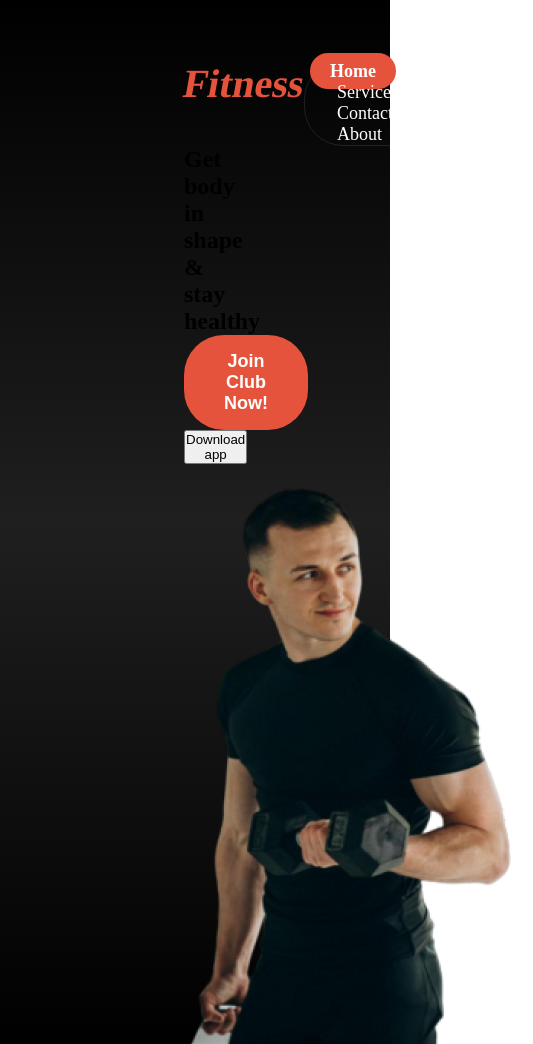
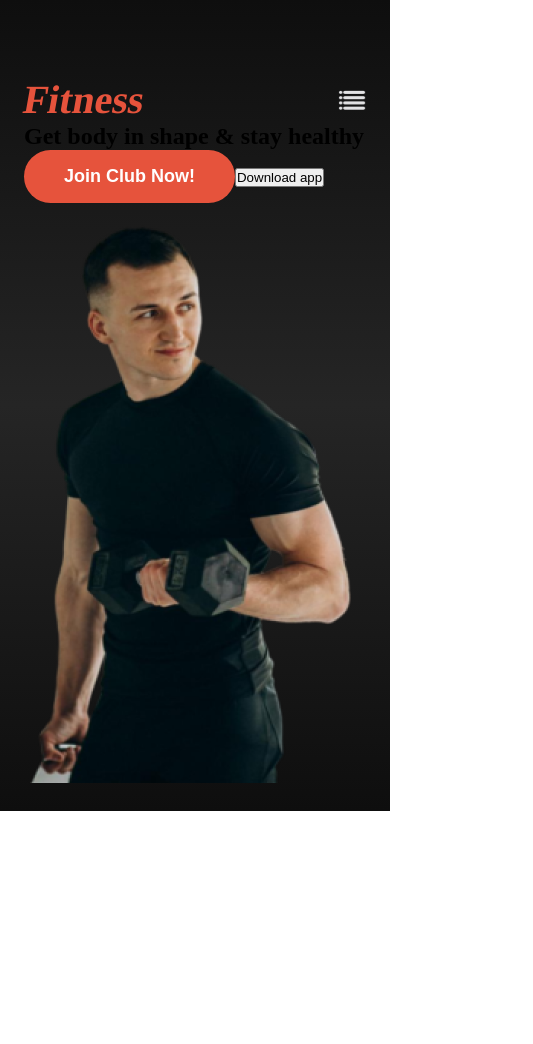
Before and after one commit to SoyebuzamanNaim/bro-stay-fit, a plain HTML site: page index.html in a window 390 px wide. Shown: the top 1044 px of the page, 533 px wide, since content can reach past the window. After the commit the page ends 844 px from the top, so only its background shows below. Drawn offline with Linux system fonts and the light colour scheme.

Commit message:
responsive navbar

```diff
--- a/index.html
+++ b/index.html
@@ -12,12 +12,16 @@
             <div >
                 <h2 class="fitness primary-text">Fitness</h2>
             </div>
+            <div class="menu-box"><a href="#menu-box"><img src="images/pngegg.png" alt="menu bar png"></a></div>
+
             <div class="menu">
                 <a href="#home" class="home-a primary-font-size secondary-text primary-btn-bg">Home</a>
-                <a href="underdevpage.html" class="nav-a gap-4 secondary-text primary-font-size">Service</a>
-                <a href="underdevpage.html" class="nav-a gap-4 secondary-text primary-font-size">Contact</a>
-                <a href="underdevpage.html" class="nav-a gap-4 secondary-text primary-font-size">About</a>
+                <a href="#service" class="nav-a gap-4 secondary-text primary-font-size">Service</a>
+                <a href="#contact" class="nav-a gap-4 secondary-text primary-font-size">Contact</a>
+                <a href="#about" class="nav-a gap-4 secondary-text primary-font-size">About</a>
+
             </div>
+
         </nav>
         <body>
             <div>
--- a/styles/style.css
+++ b/styles/style.css
@@ -1,13 +1,16 @@
+/* common codes */
+
 *{
     @import url('https://fonts.googleapis.com/css2?family=Inter:ital,opsz,wght@0,14..32,100..900;1,14..32,100..900&display=swap');
-    padding: 0%;
-    margin: 0%;
+    padding: 0px;
+    margin: 0px;
+
 
 }
-/* common codes */
+
 .primary-text{color: rgb(230, 83, 60);}
 .secondary-text{color: white;}
-.primary-btn-bg{ background-color: rgb(230, 83, 60);}
+.primary-btn-bg{background-color: rgb(230, 83, 60);}
 .primary-btn{
     color: white;
     padding: 1rem 2.5rem;
@@ -21,10 +24,12 @@
 a{text-decoration: none;}
 .primary-font-size{font-size: 1.125rem; }
 
+
+
 /* banner section */
 .banner{
 
-    background: linear-gradient(black,rgb(31, 31, 31),black 100%);
+    background: linear-gradient(rgb(14, 14, 14),rgb(37, 37, 37),rgb(14, 14, 14) 100%);
 
 }
 
@@ -50,9 +55,42 @@ a{text-decoration: none;}
 .nav-a{
     padding-top: .75rem;
 }
-.gap-4{margin-left: 2rem;
-margin-right: 2rem;}
-.menu{ border: 1px solid rgba(255, 255, 255, 0.1);
+.gap-4{
+    margin-left: 2rem;
+    margin-right: 2rem;
+}
+nav a img{width: 1.75rem;
+    height: 1.5rem;
+    padding-top: .75rem;
+    filter: invert(100%);
+}
+.menu-box{
+    display: none;
+}
+.menu{
+    border: 1px solid rgba(255, 255, 255, 0.1);
     border-radius: 39px;
     align-content: center;
+
 }
+
+
+
+/* responsive media */
+
+@media screen and (max-width:576px) {
+    /* nav bar for phone */
+.menu{
+    display: none;
+}
+.menu-box{
+    display: flex;
+}
+.section-padding{
+    padding: 1.5rem;
+}
+.navbar{
+    padding: 3.25rem 0px 0px;
+}
+
+}
```
Also changed, not shown: images/pngegg.png (added).
